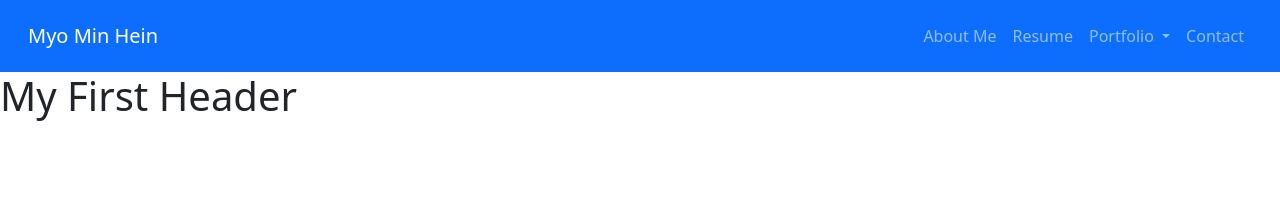
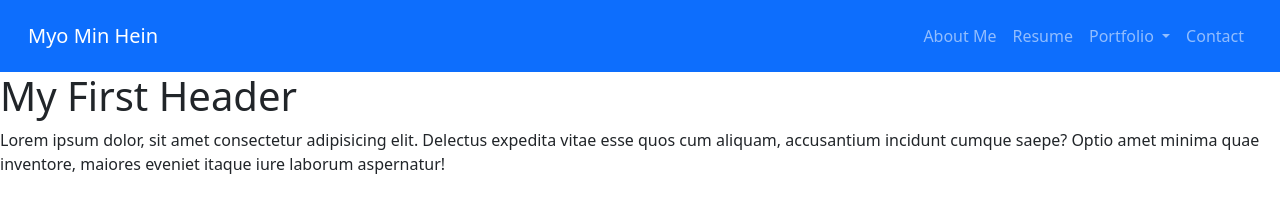
Before and after one commit to Myo-Min-Hein/GitTest, a plain HTML site: page index.html in a window 1280 px wide. Drawn offline with nearby package versions, Linux system fonts and the light colour scheme.

Commit message:
Section Added

```diff
--- a/index.html
+++ b/index.html
@@ -44,5 +44,8 @@
         </nav>
         <h1>My First Header</h1>
     </header>
+    <section>
+        Lorem ipsum dolor, sit amet consectetur adipisicing elit. Delectus expedita vitae esse quos cum aliquam, accusantium incidunt cumque saepe? Optio amet minima quae inventore, maiores eveniet itaque iure laborum aspernatur!
+    </section>
 </body>
 </html>
```
